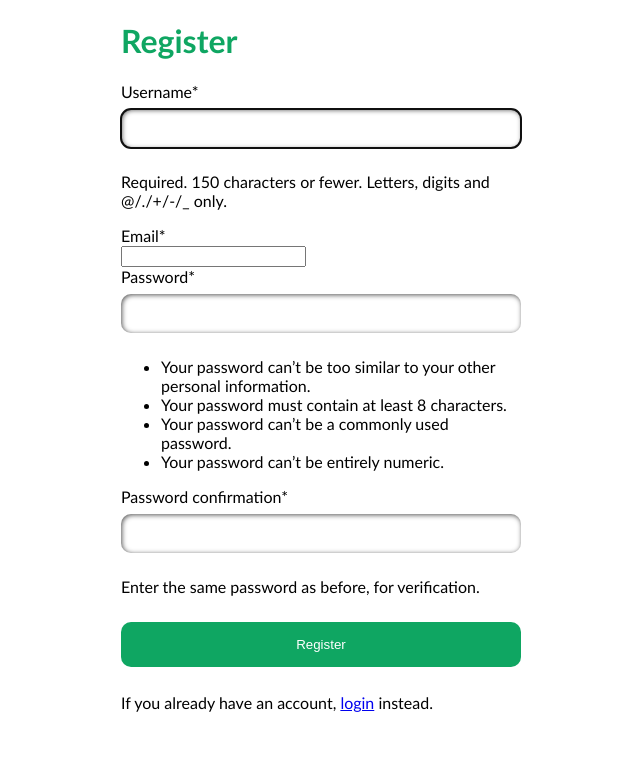
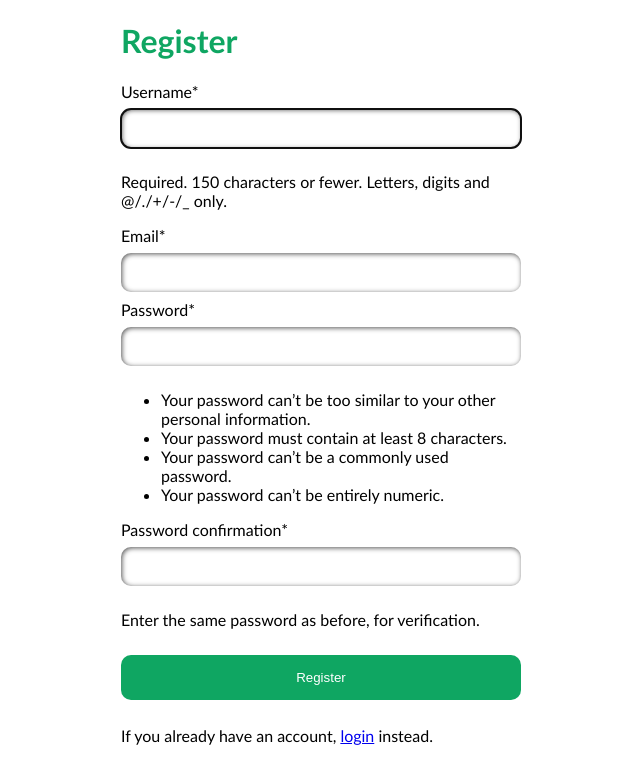
Before and after one commit to shahleon/smart-todo, a Django app: page /register in a window 1280 px wide. Shown: the top 784 px of the page, without its empty margins (319-959 px from the left). Run offline with Django 3.2, Linux system fonts and the light colour scheme; some libraries are stand-ins or nearby versions.

Commit message:
Fixed style issues with email input boxes

```diff
--- a/todo/templates/todo/password/password_reset.html
+++ b/todo/templates/todo/password/password_reset.html
@@ -38,7 +38,7 @@
         border-radius: 10px;
     }
 
-    input[type=text], input[type=password] {
+    input[type=text], input[type=password], input[type=email] {
         width: 100%;
         margin: 8px 0;
         padding: 12px 20px;
--- a/todo/templates/todo/password/password_reset_complete.html
+++ b/todo/templates/todo/password/password_reset_complete.html
@@ -38,7 +38,7 @@
         border-radius: 10px;
     }
 
-    input[type=text], input[type=password] {
+    input[type=text], input[type=password], input[type=email] {
         width: 100%;
         margin: 8px 0;
         padding: 12px 20px;
--- a/todo/templates/todo/password/password_reset_confirm.html
+++ b/todo/templates/todo/password/password_reset_confirm.html
@@ -38,7 +38,7 @@
         border-radius: 10px;
     }
 
-    input[type=text], input[type=password] {
+    input[type=text], input[type=password], input[type=email] {
         width: 100%;
         margin: 8px 0;
         padding: 12px 20px;
--- a/todo/templates/todo/password/password_reset_done.html
+++ b/todo/templates/todo/password/password_reset_done.html
@@ -38,7 +38,7 @@
         border-radius: 10px;
     }
 
-    input[type=text], input[type=password] {
+    input[type=text], input[type=password], input[type=email] {
         width: 100%;
         margin: 8px 0;
         padding: 12px 20px;
--- a/todo/templates/todo/register.html
+++ b/todo/templates/todo/register.html
@@ -38,7 +38,7 @@
         border-radius: 10px;
     }
 
-    input[type=text], input[type=password] {
+    input[type=text], input[type=password], input[type=email] {
         width: 100%;
         margin: 8px 0;
         padding: 12px 20px;
```
